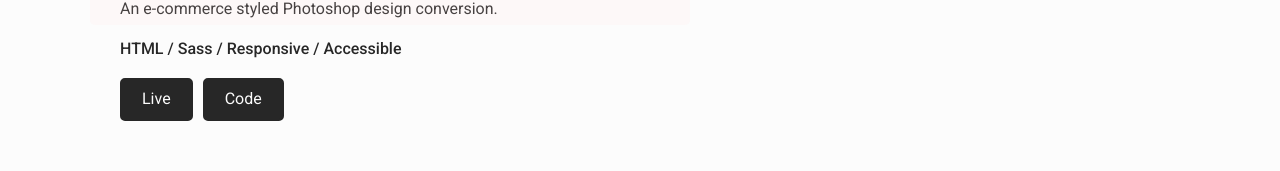
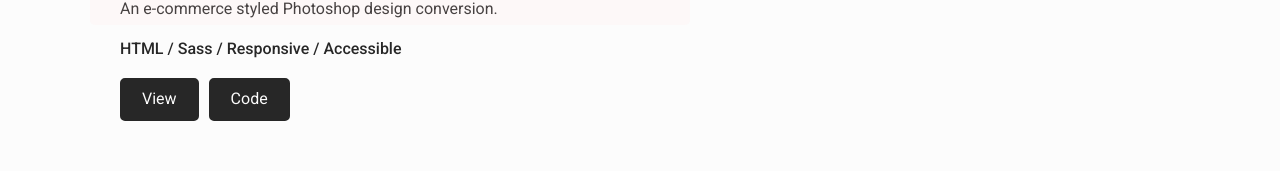
Before and after one commit to seandaniel/portfolio-v3, a React (Create React App) app: page /seamus-golf in a window 1280 px wide. Shown: the part 702-873 px from the top of the page. Built offline with nearby package versions, Linux system fonts and the light colour scheme.

Commit message:
Button Text

```diff
--- a/src/Components/Projects/FootForward.js
+++ b/src/Components/Projects/FootForward.js
@@ -15,7 +15,7 @@ const FootForward = () => {
           <p>A Photoshop design conversion.</p>
           <h4>HTML / Sass / Responsive / Accessible</h4>
           <div className="button-container">
-            <a href="https://seandaniel.github.io/foot-forward/" target="_blank" rel="noopener noreferrer" className="button">Live</a>
+            <a href="https://seandaniel.github.io/foot-forward/" target="_blank" rel="noopener noreferrer" className="button">View</a>
             <a href="https://github.com/seandaniel/foot-forward" target="_blank" rel="noopener noreferrer" className="button">Code</a>
             <Link to="/" className="button button-back button-mobile" aria-label="Back"><FaArrowLeft /></Link>
           </div>
--- a/src/Components/Projects/FunPlace.js
+++ b/src/Components/Projects/FunPlace.js
@@ -15,7 +15,7 @@ const FunPlace = () => {
           <p>A Photoshop design conversion.</p>
           <h4>HTML / Sass / Responsive / Accessible</h4>
           <div className="button-container">
-            <a href="https://seandaniel.github.io/fun-place/" target="_blank" rel="noopener noreferrer" className="button">Live</a>
+            <a href="https://seandaniel.github.io/fun-place/" target="_blank" rel="noopener noreferrer" className="button">View</a>
             <a href="https://github.com/seandaniel/fun-place" target="_blank" rel="noopener noreferrer" className="button">Code</a>
             <Link to="/" className="button button-back button-mobile" aria-label="Back"><FaArrowLeft /></Link>
           </div>
--- a/src/Components/Projects/GitCheck.js
+++ b/src/Components/Projects/GitCheck.js
@@ -15,7 +15,7 @@ const GitCheck = () => {
           <p>Search GitHub users to view their details including a list of public repositories, and most used languages showcased through Chart.js. Star your favorites to be viewed later with the help of Firebase, and navigate the application with flawless page transitions thanks to React Router.</p>
           <h4>React / Hooks / Firebase / GitHub API</h4>
           <div className="button-container">
-            <a href="https://seandaniel.github.io/git-check/" target="_blank" rel="noopener noreferrer" className="button">Live</a>
+            <a href="https://seandaniel.github.io/git-check/" target="_blank" rel="noopener noreferrer" className="button">View</a>
             <a href="https://github.com/seandaniel/git-check" target="_blank" rel="noopener noreferrer" className="button">Code</a>
             <Link to="/" className="button button-back button-mobile" aria-label="Back"><FaArrowLeft /></Link>
           </div>
--- a/src/Components/Projects/QuarantinePursuit.js
+++ b/src/Components/Projects/QuarantinePursuit.js
@@ -15,7 +15,7 @@ const QuarantinePursuit = () => {
           <p>Select from a dozen genres that contain over 2000 questions populated through the Open Trivia API. Liked that specific game? Through Firebase, save it to be replayed later!</p>
           <h4>React / Firebase / Git Collaboration / Open Trivia API</h4>
           <div className="button-container">
-            <a href="https://npsj-quarantine-pursuit.github.io/quarantine-pursuit/" target="_blank" rel="noopener noreferrer" className="button">Live</a>
+            <a href="https://npsj-quarantine-pursuit.github.io/quarantine-pursuit/" target="_blank" rel="noopener noreferrer" className="button">View</a>
             <a href="https://github.com/npsj-quarantine-pursuit/quarantine-pursuit" target="_blank" rel="noopener noreferrer" className="button">Code</a>
             <Link to="/" className="button button-back button-mobile" aria-label="Back"><FaArrowLeft /></Link>
           </div>
--- a/src/Components/Projects/SeamusGolf.js
+++ b/src/Components/Projects/SeamusGolf.js
@@ -15,7 +15,7 @@ const SeamusGolf = () => {
           <p>An e-commerce styled Photoshop design conversion.</p>
           <h4>HTML / Sass / Responsive / Accessible</h4>
           <div className="button-container">
-            <a href="https://seandaniel.github.io/seamus-golf/" target="_blank" rel="noopener noreferrer" className="button">Live</a>
+            <a href="https://seandaniel.github.io/seamus-golf/" target="_blank" rel="noopener noreferrer" className="button">View</a>
             <a href="https://github.com/seandaniel/seamus-golf" target="_blank" rel="noopener noreferrer" className="button">Code</a>
             <Link to="/" className="button button-back button-mobile" aria-label="Back"><FaArrowLeft /></Link>
           </div>
--- a/src/Components/Projects/TheSpecificPress.js
+++ b/src/Components/Projects/TheSpecificPress.js
@@ -15,7 +15,7 @@ const TheSpecificPress = () => {
           <p>In today's world, it's important to stay in the know. Fetching thousands of up-to-date articles courtesy of The News API, this React app features a smooth browser and device consistency, all under a clean user interface.</p>
           <h4>React / Sass / The News API</h4>
           <div className="button-container">
-            <a href="https://seandaniel.github.io/the-specific-press/" target="_blank" rel="noopener noreferrer" className="button">Live</a>
+            <a href="https://seandaniel.github.io/the-specific-press/" target="_blank" rel="noopener noreferrer" className="button">View</a>
             <a href="https://github.com/seandaniel/the-specific-press" target="_blank" rel="noopener noreferrer" className="button">Code</a>
             <Link to="/" className="button button-back button-mobile" aria-label="Back"><FaArrowLeft /></Link>
           </div>
--- a/src/Components/Projects/Verbeeks.js
+++ b/src/Components/Projects/Verbeeks.js
@@ -15,7 +15,7 @@ const Verbeeks = () => {
           <p>Verbeek's services everyone from the home gardener to the largest farm properties across their residing county. Built and designed through Sass partials with the demographic in mind, conveying the business's information precisely.</p>
           <h4>HTML / Sass / jQuery</h4>
           <div className="button-container">
-            <a href="https://verbeekslandscaping.com/" target="_blank" rel="noopener noreferrer" className="button">Live</a>
+            <a href="https://verbeekslandscaping.com/" target="_blank" rel="noopener noreferrer" className="button">View</a>
             <a href="https://github.com/seandaniel/Verbeek-s" target="_blank" rel="noopener noreferrer" className="button">Code</a>
             <Link to="/" className="button button-back button-mobile" aria-label="Back"><FaArrowLeft /></Link>
           </div>
```
